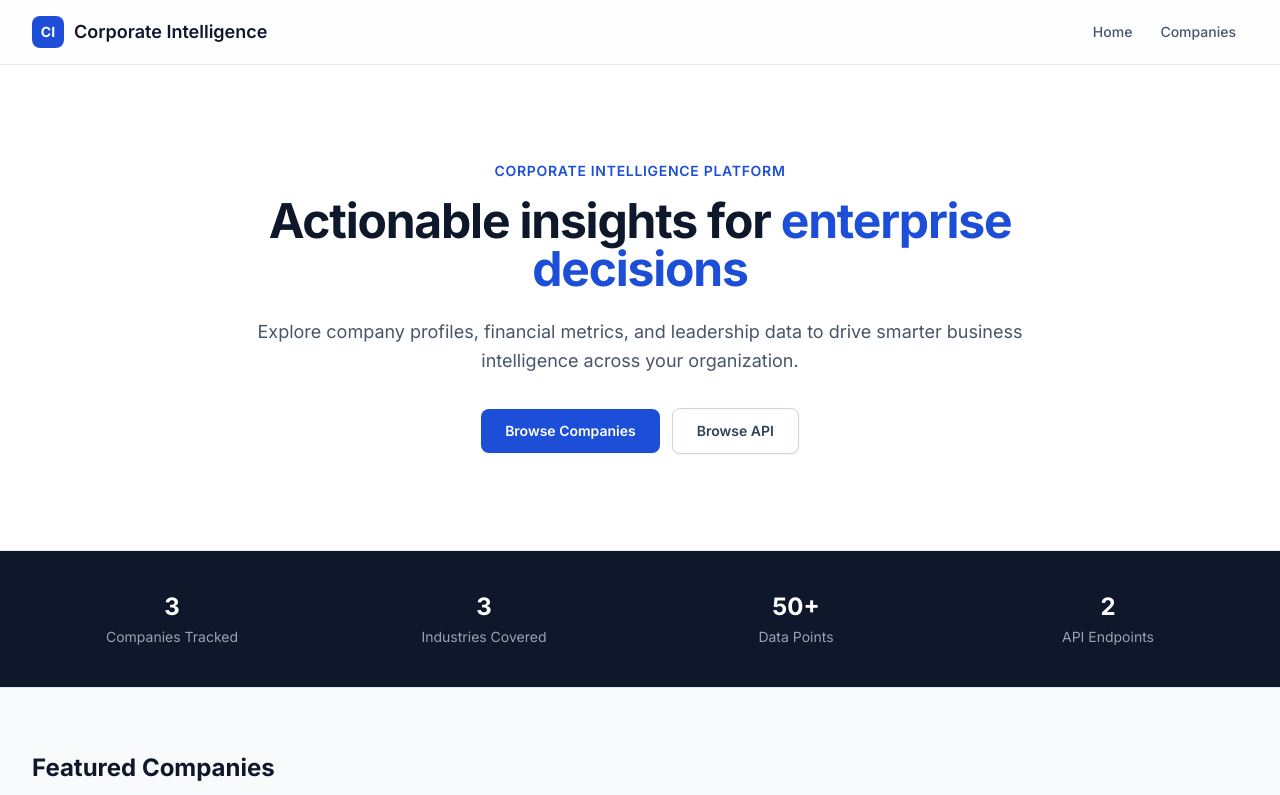
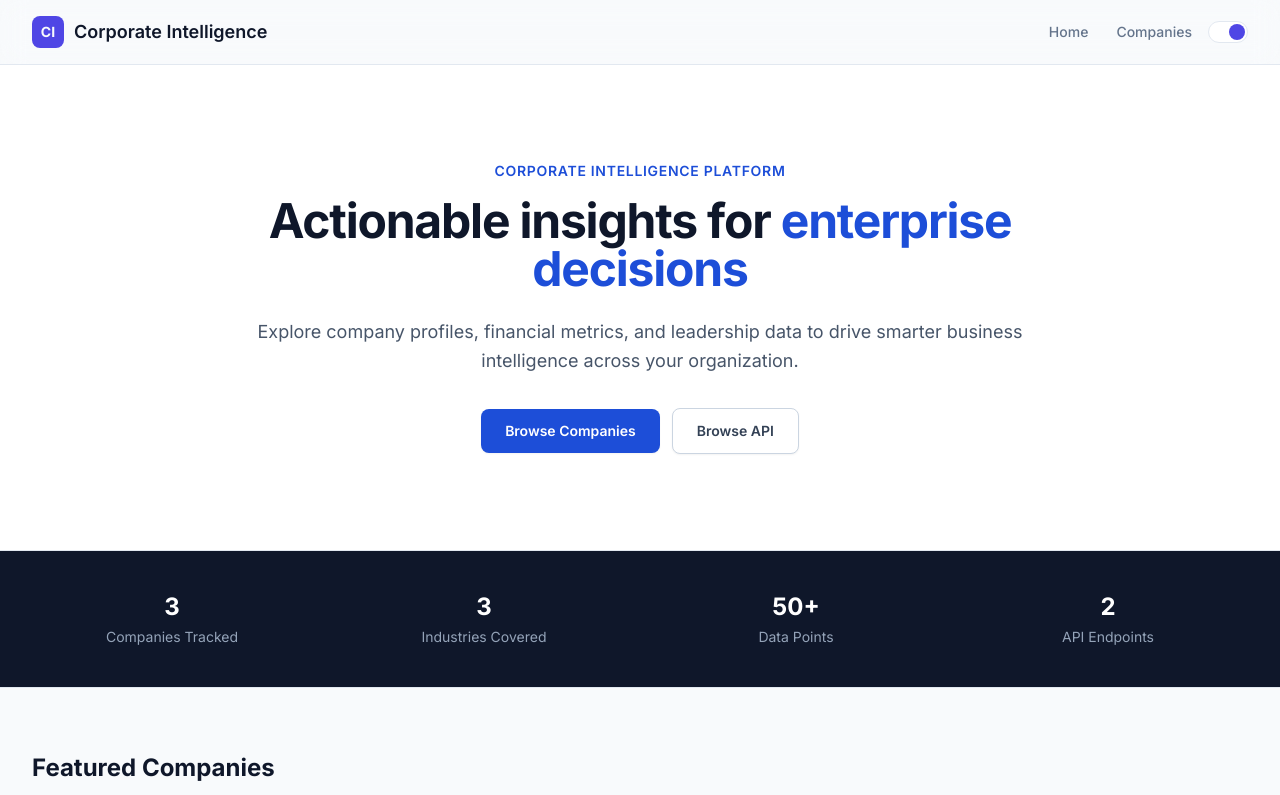
Before and after one commit to ultrongxfg/Corporate-Intelligence-Platform, a Next.js app: page / in a window 1280 px wide. Shown: the top 795 px of the page. Built offline with nearby package versions, Linux system fonts and the light colour scheme.

Commit message:
Update Header with theme toggle

```diff
--- a/src/components/layout/Header.tsx
+++ b/src/components/layout/Header.tsx
@@ -1,4 +1,5 @@
 import Link from "next/link";
+import { ThemeToggle } from "./ThemeToggle";
 
 const navLinks = [
   { href: "/", label: "Home" },
@@ -7,28 +8,31 @@ const navLinks = [
 
 export function Header() {
   return (
-    <header className="sticky top-0 z-50 border-b border-slate-200 bg-white/80 backdrop-blur-md">
+    <header className="sticky top-0 z-50 border-b border-[var(--border-app)] bg-[var(--bg-surface)]/80 backdrop-blur-md">
       <div className="container-app flex h-16 items-center justify-between">
         <Link href="/" className="flex items-center gap-2.5">
-          <div className="flex h-8 w-8 items-center justify-center rounded-lg bg-brand-600 text-sm font-bold text-white">
+          <div className="flex h-8 w-8 items-center justify-center rounded-lg bg-[var(--accent)] text-sm font-bold text-[var(--bg-page)]">
             CI
           </div>
-          <span className="text-lg font-semibold text-slate-900">
+          <span className="text-lg font-semibold text-[var(--text-primary)]">
             Corporate Intelligence
           </span>
         </Link>
 
+        <div className="flex items-center gap-1">
           <nav className="flex items-center gap-1">
             {navLinks.map((link) => (
               <Link
                 key={link.href}
                 href={link.href}
-              className="rounded-md px-3 py-2 text-sm font-medium text-slate-600 transition-colors hover:bg-slate-100 hover:text-slate-900"
+                className="rounded-md px-3 py-2 text-sm font-medium text-[var(--text-secondary)] transition-colors hover:text-[var(--text-primary)]"
               >
                 {link.label}
               </Link>
             ))}
           </nav>
+          <ThemeToggle />
+        </div>
       </div>
     </header>
   );
```
Lines whose indentation alone changed are shown as unchanged.
